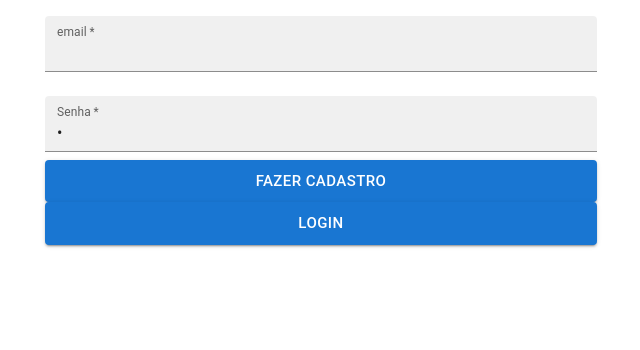
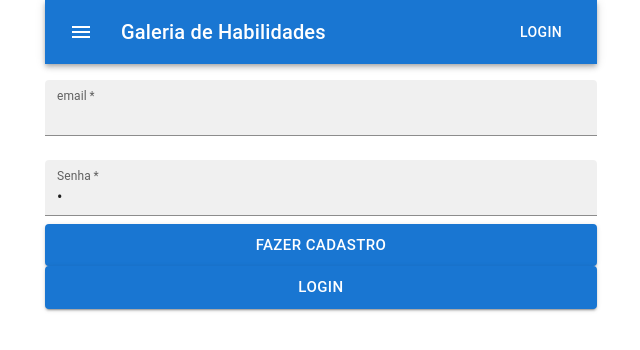
Before and after one commit to guilhermebonat0/projectTreinee, a React (Create React App) app in the folder client/: page / in a window 1280 px wide. Shown: the top 350 px of the page, without its empty margins (319-959 px from the left). Built offline with nearby package versions, Linux system fonts and the light colour scheme.

Commit message:
Alteração do MenuCabeçalho do Reactbootstrap para o MaterialUI

```diff
--- a/client/package.json
+++ b/client/package.json
@@ -6,15 +6,20 @@
     "@emotion/react": "^11.6.0",
     "@emotion/styled": "^11.6.0",
     "@material-ui/core": "^5.0.0-beta.5",
+    "@material-ui/icons": "^4.11.2",
+    "@material-ui/styled-engine-sc": "^5.0.0-beta.5",
+    "@material-ui/system": "^5.0.0-beta.5",
     "@testing-library/jest-dom": "^5.15.0",
     "@testing-library/react": "^11.2.7",
     "@testing-library/user-event": "^12.8.3",
     "bootstrap": "^5.1.3",
+    "material-ui-icons": "^1.0.0-beta.36",
     "react": "^17.0.2",
     "react-bootstrap": "^2.0.2",
     "react-dom": "^17.0.2",
     "react-scripts": "4.0.3",
     "reactstrap": "^9.0.0",
+    "styled-components": "^5.3.3",
     "web-vitals": "^1.1.2"
   },
   "scripts": {
--- a/client/src/App.js
+++ b/client/src/App.js
@@ -6,7 +6,7 @@ import {Container} from '@material-ui/core';
 function App() {
   return (
     <Container component="article" maxWidth="sm">
-        {/* <MenuCabecalho/> */}
+        <MenuCabecalho/>
         <FormularioCadastro/>
     </Container>
     );
--- a/client/src/components/header/menu-cabecalho.jsx
+++ b/client/src/components/header/menu-cabecalho.jsx
@@ -1,41 +1,30 @@
 import React from 'react';
-import {Navbar, Container, Offcanvas, Nav, Form, FormControl, Button } from 'react-bootstrap'
+import { Box, Button, AppBar, Toolbar, IconButton, Typography } from '@material-ui/core'
+import MenuIcon from "@material-ui/icons/Menu"
 import "./estilo.css"
 
 
-export function MenuCabecalho (){
+export function MenuCabecalho() {
 
     return (
-        <Navbar bg="light" expand={false}>
-        <Container fluid>
-        <Navbar.Brand href="#">Galeria de Habilidades</Navbar.Brand>
-        <Navbar.Toggle aria-controls="offcanvasNavbar" />
-        <Navbar.Offcanvas
-        id="offcanvasNavbar"
-        aria-labelledby="offcanvasNavbarLabel"
-        placement="end"
-        >
-        <Offcanvas.Header closeButton>
-        <Offcanvas.Title id="offcanvasNavbarLabel">Galeria de Habilidades</Offcanvas.Title>
-        </Offcanvas.Header>
-        <Offcanvas.Body>
-        <Nav className="justify-content-end flex-grow-1 pe-3">
-        <Nav.Link href="#action1">Home</Nav.Link>
-        <Nav.Link href="#action2">Link</Nav.Link>
-        <Nav.Link href="#action3">Configurações</Nav.Link>
-        </Nav>
-        <Form className="d-flex">
-        <FormControl
-         type="search"
-         placeholder="Pesquise aqui"
-         className="me-2"
-         aria-label="Search"
-        />
-        <Button variant="outline-success">Pesquisa</Button>
-        </Form>
-        </Offcanvas.Body>
-        </Navbar.Offcanvas>
-        </Container>
-        </Navbar>
-        );
-    }
+        <Box sx={{ flexGrow: 1 }}>
+            <AppBar position="static">
+                <Toolbar>
+                    <IconButton
+                        size="large"
+                        edge="start"
+                        color="inherit"
+                        aria-label="menu"
+                        sx={{ mr: 2 }}
+                    >
+                        <MenuIcon />
+                    </IconButton>
+                    <Typography variant="h6" component="div" sx={{ flexGrow: 1 }}>
+                        Galeria de Habilidades
+                    </Typography>
+                    <Button color="inherit">Login</Button>
+                </Toolbar>
+            </AppBar>
+        </Box>
+    );
+}
```
Also changed, not shown: 1 other file (tests, documents, lock files or other folders).
